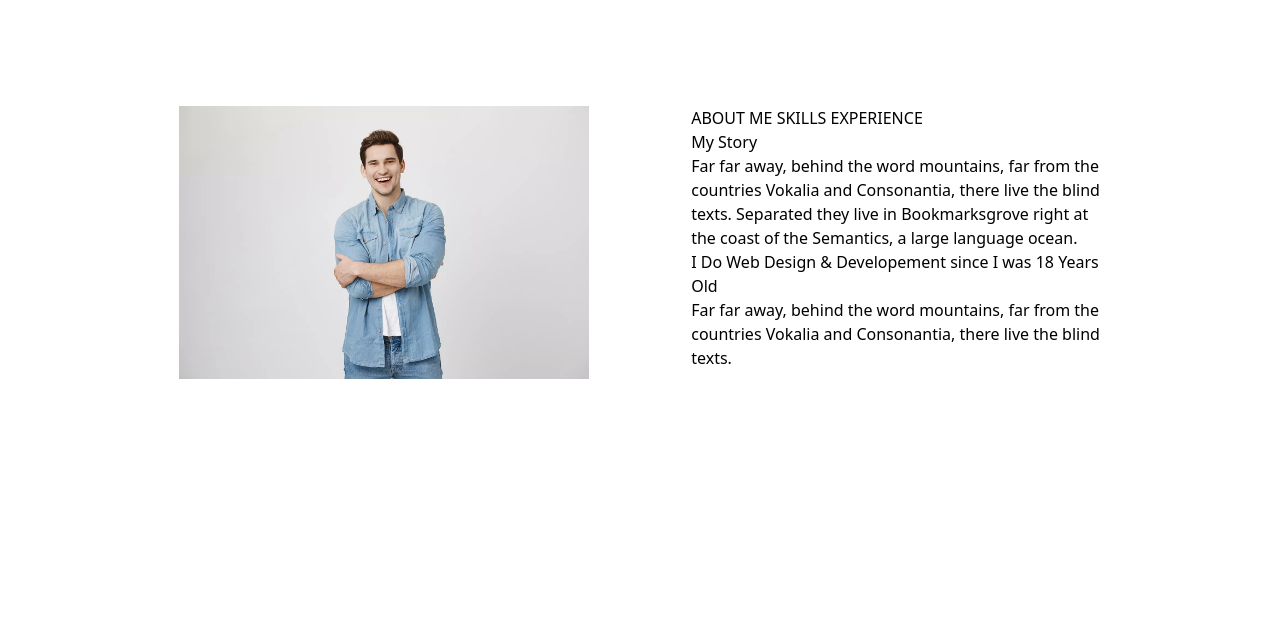
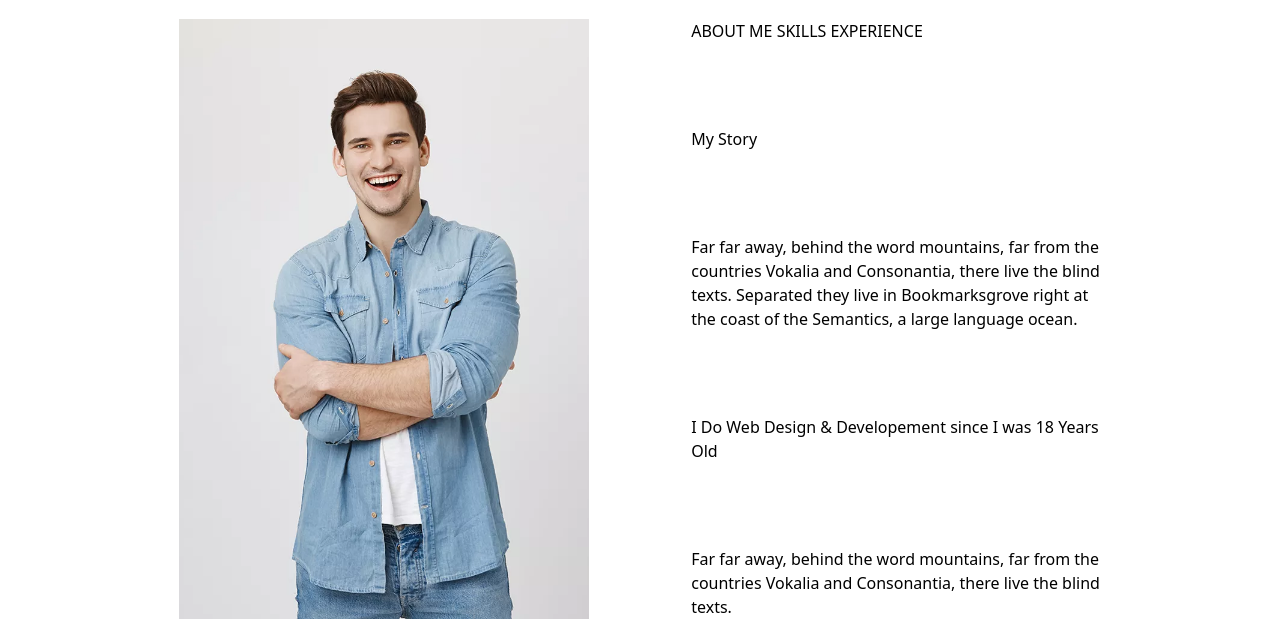
Before and after one commit to Andrew-Sackey/portfolio, a plain HTML site: page index.html in a window 1280 px wide. Shown: the part 909-1528 px from the top of the page. Before the commit the page ends 1288 px from the top, so only its background shows below. Drawn offline with nearby package versions, Linux system fonts and the light colour scheme.

Commit message:
portfolio updated

```diff
--- a/assets/css/style.css
+++ b/assets/css/style.css
@@ -56,3 +56,15 @@ nav {
     color: #0779E4;
     background-color: white;
 }
+
+.about-us {
+    display: flex;
+    flex-direction: column;
+    justify-content: space-between;
+}
+
+.about-us-image {
+    background-image: url(../images/about-image.png);
+    background-position: center;
+    background-size: cover;
+}
--- a/index.html
+++ b/index.html
@@ -11,7 +11,7 @@
 </head>
 
 <body>
-    <nav>
+    <nav class="fixed right-0 left-0">
         <h4 class="text-white">Dre.S</h4>
         <div class="nav-items">
             <a class="text-white" href="#">Home</a>
@@ -41,15 +41,14 @@
     <!-- about us section starts here -->
     <section class="flex flex-row justify-around w-[80%] mx-auto mt-[128px]">
         <div class="w-[40%]">
-            <img src="assets/images/about-image.png" alt="about us image">
+            <div class="h-[600px] w-full about-us-image"></div>
         </div>
-        <div class="w-[40%]">
+        <div class="w-[40%] about-us">
             <div>
                 <span>ABOUT ME</span>
                 <span>SKILLS</span>
                 <span>EXPERIENCE</span>
             </div>
-            <div>
                 <h2>My Story</h2>
                 <p>Far far away, behind the word mountains, far from the countries Vokalia and Consonantia, there live the blind texts. Separated they live in Bookmarksgrove right at the coast of the Semantics, a large language ocean.
                 </p>
@@ -57,7 +56,6 @@
                 </h3>
                 <p>Far far away, behind the word mountains, far from the countries Vokalia and Consonantia, there live the blind texts.
                 </p>
-                </div>
         </div>
     </section>
 </body>
```
